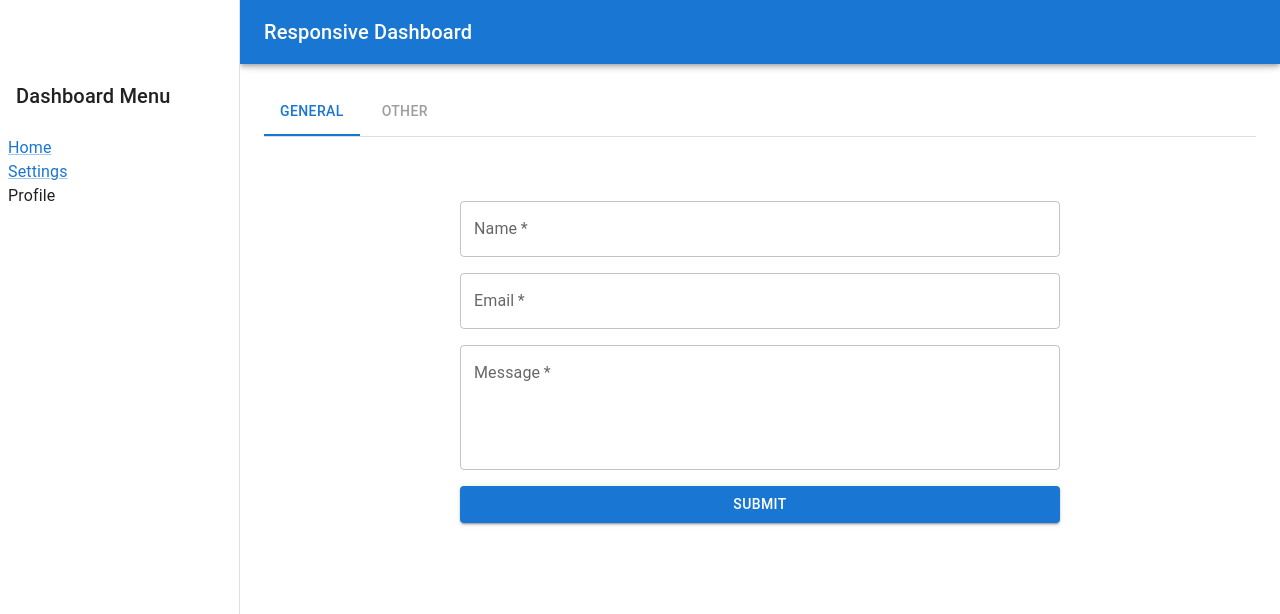
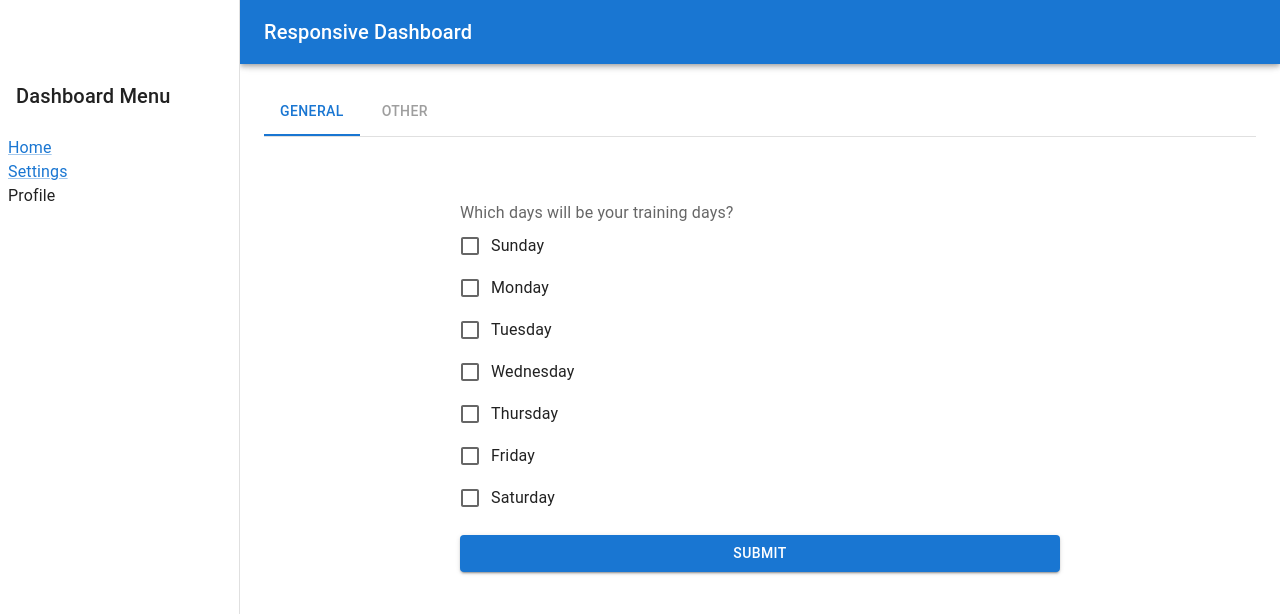
Before and after one commit to jjosequevedo/trackprog, a Next.js app: page /en/settings in a window 1280 px wide. Shown: the top 614 px of the page. Built offline with nearby package versions, Linux system fonts and the light colour scheme.

Commit message:
Refactoring settings form & add more translations

```diff
--- a/lang/en.json
+++ b/lang/en.json
@@ -17,6 +17,21 @@
         "trainingDays": "Training days"
     },
     "settings": {
-        "general": "General"
+        "general": "General",
+        "Sunday": "Sunday",
+        "Monday": "Monday",
+        "Tuesday": "Tuesday",
+        "Wednesday": "Wednesday",
+        "Thursday": "Thursday",
+        "Friday": "Friday",
+        "Saturday": "Saturday",
+        "selectDays": "Which days will be your training days?"
+    },
+    "theme": {
+        "menu": {
+            "home": "Home",
+            "settings": "Settings",
+            "profile": "Profile"
+        }
     }
 }
--- a/lang/es.json
+++ b/lang/es.json
@@ -16,6 +16,21 @@
         "trainingDays": "Días de entrenamiento"
     },
     "settings": {
-        "general": "General"
+        "general": "General",
+        "Sunday": "Domingo",
+        "Monday": "Lunes",
+        "Tuesday": "Martes",
+        "Wednesday": "Miércoles",
+        "Thursday": "Jueves",
+        "Friday": "Viernes",
+        "Saturday": "Sábado",
+        "selectDays": "¿Cuáles serán sus días de entrenamiento?"
+    },
+    "theme": {
+        "menu": {
+            "home": "Inicio",
+            "settings": "Ajustes",
+            "profile": "Perfil"
+        }
     }
 }
--- a/src/app/[locale]/settings/page.tsx
+++ b/src/app/[locale]/settings/page.tsx
@@ -1,10 +1,14 @@
 'use client';
 
 import * as React from 'react';
-import { Box, Button, Tab, Tabs, TextField } from '@mui/material';
+import { Box, Button, Checkbox, FormControlLabel, FormGroup, FormLabel, Tab, Tabs, TextField } from '@mui/material';
 import DashboardTheme from '@/app/theme/DashboardTheme';
 import { useTranslations } from 'next-intl';
 import Grid from '@mui/material/Grid2';
+import dayjs from 'dayjs';
+import localeData from "dayjs/plugin/localeData";
+
+dayjs.extend(localeData);
 
 const Settings: React.FC<SettingsProps> = () => {
     const t = useTranslations('settings');
@@ -58,6 +62,8 @@ const Settings: React.FC<SettingsProps> = () => {
         // Handle form submission logic here
     };
 
+    const days = dayjs.weekdays();
+
     return (
         <DashboardTheme>
             <Box sx={{ width: '100%' }}>
@@ -72,40 +78,12 @@ const Settings: React.FC<SettingsProps> = () => {
                         <form onSubmit={handleSubmit}>
                             <Grid container spacing={2}>
                                 <Grid size={{ xs: 12 }}>
-                                    <TextField
-                                        fullWidth
-                                        label="Name"
-                                        name="name"
-                                        variant="outlined"
-                                        value={formData.name}
-                                        onChange={handleChangeInput}
-                                        required
-                                    />
-                                </Grid>
-                                <Grid size={{ xs: 12 }}>
-                                    <TextField
-                                        fullWidth
-                                        label="Email"
-                                        name="email"
-                                        variant="outlined"
-                                        type="email"
-                                        value={formData.email}
-                                        onChange={handleChangeInput}
-                                        required
-                                    />
-                                </Grid>
-                                <Grid size={{ xs: 12 }}>
-                                    <TextField
-                                        fullWidth
-                                        label="Message"
-                                        name="message"
-                                        variant="outlined"
-                                        multiline
-                                        rows={4}
-                                        value={formData.message}
-                                        onChange={handleChangeInput}
-                                        required
-                                    />
+                                <FormLabel component="label">{t('selectDays')}</FormLabel>
+                                    <FormGroup>
+                                        {
+                                            dayjs.weekdays().map((d, i) => <FormControlLabel key={i} control={<Checkbox />} label={t(d)} />)
+                                        }
+                                    </FormGroup>
                                 </Grid>
                                 <Grid size={{ xs: 12 }}>
                                     <Button type="submit" variant="contained" color="primary" fullWidth>
--- a/src/app/theme/DashboardTheme.tsx
+++ b/src/app/theme/DashboardTheme.tsx
@@ -4,9 +4,10 @@ import { AppBar, BottomNavigation, BottomNavigationAction, Box, CssBaseline, Dra
 import { AccountCircle, Dashboard, Home, Settings } from "@mui/icons-material";
 import { useState } from "react";
 import { useTheme } from '@mui/material/styles';
-import { useLocale } from "next-intl";
+import { useLocale, useTranslations } from "next-intl";
 
 const DashboardTheme: React.FC<DashboardThemeProps> = ({ children }) => {
+  const t = useTranslations('theme');
   const locale = useLocale();
 
   const drawerWidth = 240;
@@ -32,12 +33,12 @@ const DashboardTheme: React.FC<DashboardThemeProps> = ({ children }) => {
         <Box sx={{ padding: '8px' }}>
           {/* Menu items can be placed here */}
           <Link href={`/${locale}/dashboard`}>
-            <Typography>Home</Typography>
+            <Typography>{t('menu.home')}</Typography>
           </Link>
           <Link href={`/${locale}/settings`}>
-            <Typography>Settings</Typography>
+            <Typography>{t('menu.settings')}</Typography>
           </Link>
-          <Typography>Profile</Typography>
+          <Typography>{t('menu.profile')}</Typography>
         </Box>
       </Box>
     </div>
@@ -110,10 +111,9 @@ const DashboardTheme: React.FC<DashboardThemeProps> = ({ children }) => {
             setBottomNavValue(newValue);
           }}
         >
-          <BottomNavigationAction label="Home" icon={<Home />} href={`/${locale}/dashboard`} onClick={onClickMenuItem} />
-          <BottomNavigationAction label="Dashboard" icon={<Dashboard />} />
-          <BottomNavigationAction label="Settings" href={`/${locale}/settings`} icon={<Settings />} />
-          <BottomNavigationAction label="Profile" icon={<AccountCircle />} />
+          <BottomNavigationAction label={t('menu.home')} icon={<Home />} href={`/${locale}/dashboard`} onClick={onClickMenuItem} />
+          <BottomNavigationAction label={t('menu.settings')} href={`/${locale}/settings`} icon={<Settings />} />
+          <BottomNavigationAction label={t('menu.profile')} icon={<AccountCircle />} />
         </BottomNavigation>
       )}
     </Box>
```
